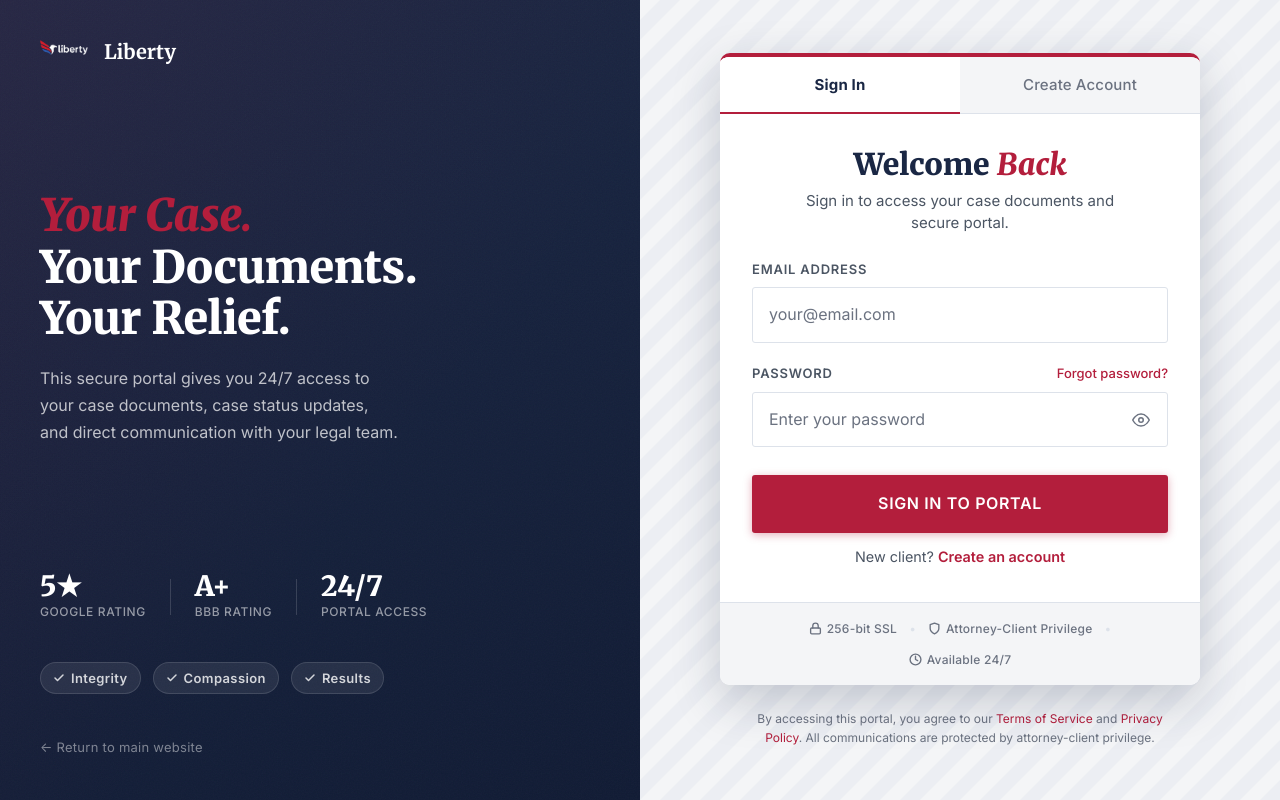
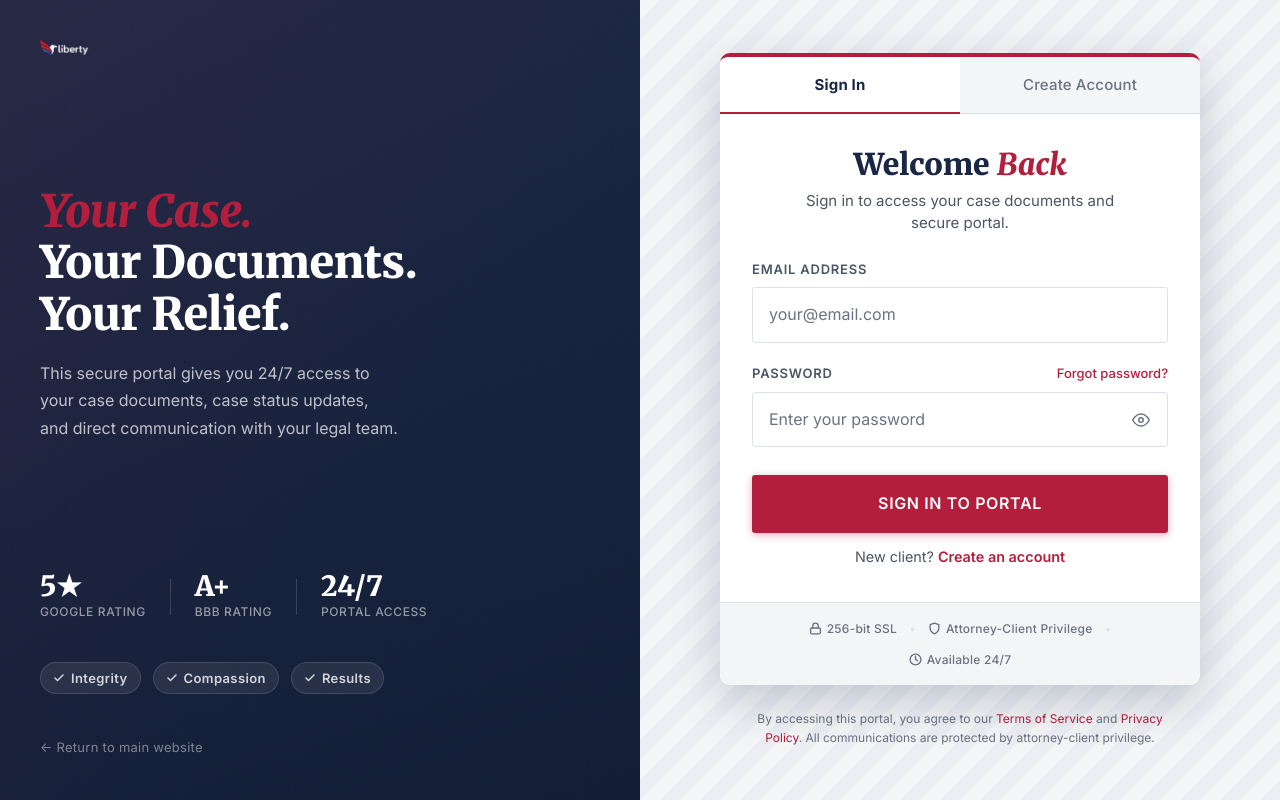
Before and after one commit to SteamWorksWeb/independence-doc-automation, a Next.js app: page / in a window 1280 px wide. Built offline with nearby package versions, Linux system fonts and the light colour scheme.

Commit message:
fix: remove legacy text wordmark components next to new combined logo

```diff
--- a/src/app/admin/login/layout.tsx
+++ b/src/app/admin/login/layout.tsx
@@ -34,9 +34,7 @@
       {/* ── Brand mark: top-left only ─────────────────────── */}
       <header className={styles.brand} aria-label="Firm identity">
         <ScalesIcon />
-        <div className={styles.brandText}>
-          <span className={styles.brandName}>Liberty</span>
-        </div>
+
       </header>
 
       {/* ── Centered content slot ─────────────────────────── */}
--- a/src/app/dashboard/layout.tsx
+++ b/src/app/dashboard/layout.tsx
@@ -30,14 +30,7 @@
             <div className="shrink-0">
               <ScalesIcon />
             </div>
-            <div className="flex flex-col leading-[1.15]">
-              <span className="font-sans text-[0.5625rem] font-bold tracking-[0.25em] uppercase text-white/50">
-                THE
-              </span>
-              <span className="font-serif text-[0.9375rem] max-[640px]:text-[0.8125rem] font-bold text-white">
-                Liberty
-              </span>
-            </div>
+
           </div>
 
           <div className="flex items-center gap-4">
--- a/src/app/login/layout.tsx
+++ b/src/app/login/layout.tsx
@@ -35,9 +35,7 @@
       {/* ── Brand mark: top-left only ─────────────────────── */}
       <header className={styles.brand} aria-label="Firm identity">
         <ScalesIcon />
-        <div className={styles.brandText}>
-          <span className={styles.brandName}>Liberty</span>
-        </div>
+
       </header>
 
       {/* ── Centered content slot ─────────────────────────── */}
--- a/src/app/page.tsx
+++ b/src/app/page.tsx
@@ -31,9 +31,7 @@
         {/* Logo & firm name */}
         <div className={styles.brandLogo}>
           <ScalesIcon />
-          <div>
-            <p className={styles.brandFirmName}>Liberty</p>
-          </div>
+
         </div>
 
         {/* Hero statement */}
@@ -97,7 +95,7 @@
         {/* Mobile-only firm name strip */}
         <div className={styles.mobileHeader} aria-hidden>
           <ScalesIcon size={28} />
-          <span className={styles.mobileFirmName}>Liberty</span>
+
         </div>
 
         <div className={styles.authInner}>
--- a/src/app/register/page.tsx
+++ b/src/app/register/page.tsx
@@ -194,9 +194,7 @@
         <aside className={styles.brandPanel} aria-label="Firm information">
           <div className={styles.brandLogo}>
             <ScalesIcon />
-            <div>
-              <p className={styles.brandFirmName}>Liberty</p>
-            </div>
+
           </div>
           <div className={styles.brandHero}>
             <h2 className={styles.brandHeadline}>
@@ -251,9 +249,7 @@
         <aside className={styles.brandPanel} aria-label="Firm information">
           <div className={styles.brandLogo}>
             <ScalesIcon />
-            <div>
-              <p className={styles.brandFirmName}>Liberty</p>
-            </div>
+
           </div>
           <div className={styles.brandHero}>
             <h2 className={styles.brandHeadline}>
@@ -278,7 +274,7 @@
             {/* Mobile firm name strip */}
             <div className={styles.mobileHeader} aria-hidden>
               <ScalesIcon size={32} />
-              <span className={styles.mobileFirmName}>Liberty</span>
+
             </div>
 
             <div className={styles.card}>
@@ -328,9 +324,7 @@
       <aside className={styles.brandPanel} aria-label="Firm information">
         <div className={styles.brandLogo}>
           <ScalesIcon />
-          <div>
-            <p className={styles.brandFirmName}>Liberty</p>
-          </div>
+
         </div>
 
         <div className={styles.brandHero}>
@@ -361,7 +355,7 @@
           {/* Mobile firm name strip */}
           <div className={styles.mobileHeader} aria-hidden>
             <ScalesIcon size={32} />
-            <span className={styles.mobileFirmName}>Liberty</span>
+
           </div>
 
           <div className={styles.card}>
--- a/src/app/verify/page.tsx
+++ b/src/app/verify/page.tsx
@@ -112,9 +112,7 @@
       {/* Brand mark — top-left */}
       <header className={styles.brand} aria-label="Firm identity">
         <ScalesIcon />
-        <div className={styles.brandText}>
-          <span className={styles.brandName}>Liberty</span>
-        </div>
+
       </header>
 
       {/* Centred card */}
--- a/src/components/admin/AdminSidebar.tsx
+++ b/src/components/admin/AdminSidebar.tsx
@@ -111,17 +111,7 @@
           <div>
             <ScalesIcon />
           </div>
-          <div className="flex flex-col">
-            <span className="font-sans text-[0.55rem] font-bold tracking-[0.28em] text-crimson uppercase leading-none">
-              THE
-            </span>
-            <span className="font-serif text-[0.8rem] font-bold text-[rgba(255,255,255,0.9)] leading-[1.25]">
-              Independence
-            </span>
-            <span className="font-serif text-[0.8rem] font-bold text-[rgba(255,255,255,0.9)] leading-[1.25]">
-              Law Firm
-            </span>
-          </div>
+
         </div>
 
         {/* Section label */}
```
